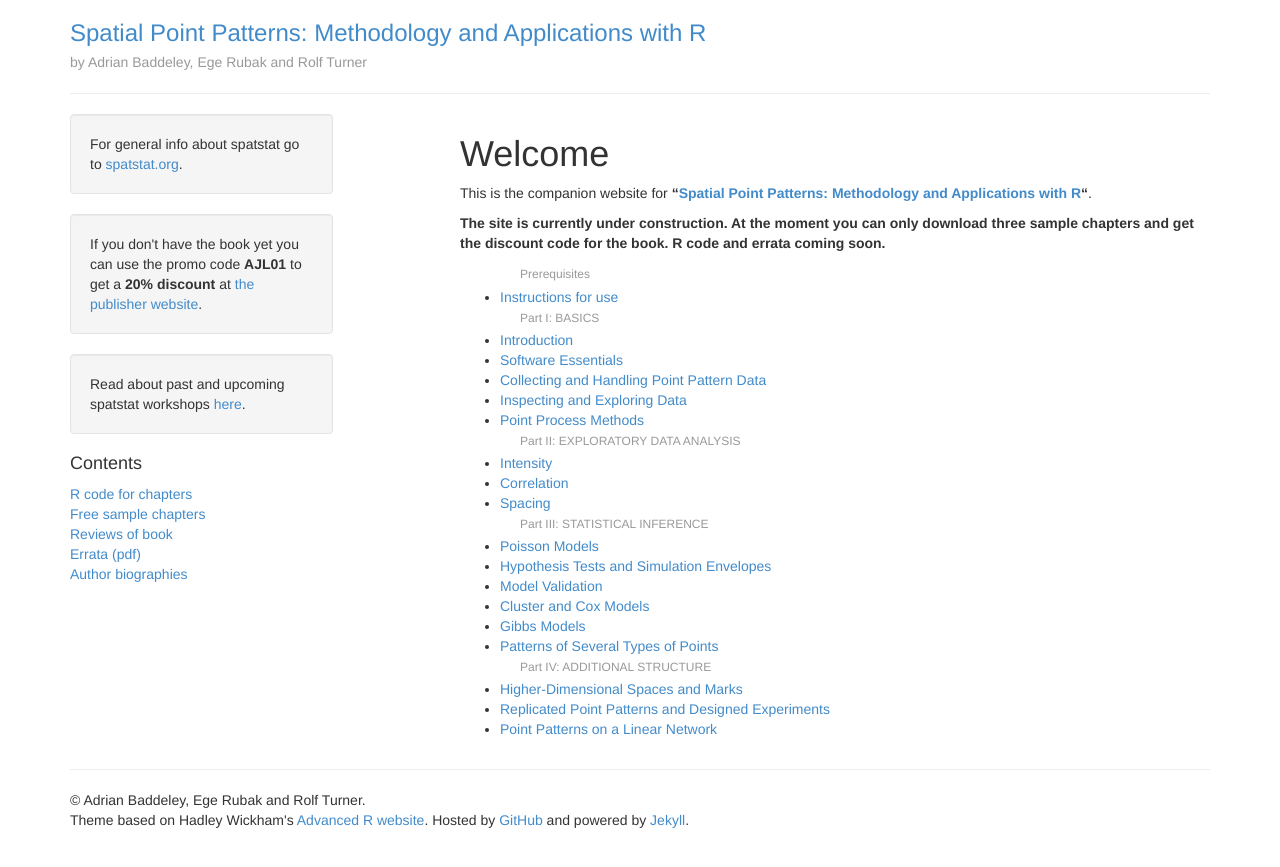
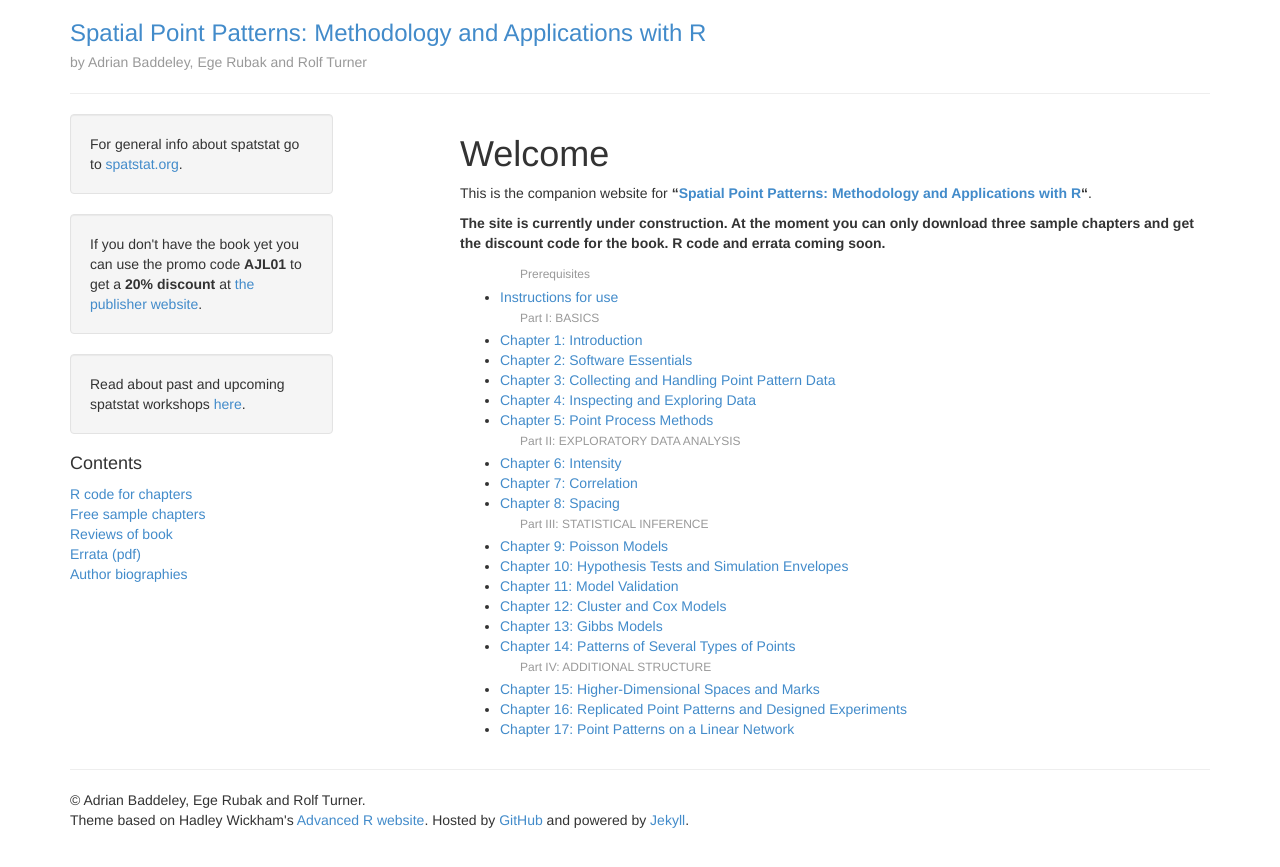
Before and after one commit to spatstat/book, a Jekyll site: the page built from index.md, in a window 1280 px wide. Shown: the top 867 px of the page. Built offline with Jekyll 4.4.1, drawn with Linux system fonts in a browser that asks for light colours; Markdown is read by kramdown in place of the engine named in the settings.

Commit message:
Tweaked nav bar.

```diff
--- a/_includes/nav.html
+++ b/_includes/nav.html
@@ -7,23 +7,23 @@
 <!--<li><a href="short.output.html">short.output.R</a></li>-->
 <!--<li><a href="startup.html">startup.R</a></li>-->
 <li class="dropdown-header">Part I: BASICS</li>
-<li><a href="chapter01.html">Introduction</a></li>
-<li><a href="chapteri02.html">Software Essentials</a></li>
-<li><a href="chapter03.html">Collecting and Handling Point Pattern Data</a></li>
-<li><a href="chapter04.html">Inspecting and Exploring Data</a></li>
-<li><a href="chapter05.html">Point Process Methods</a></li>
+<li><a href="chapter01.html">Chapter 1: Introduction</a></li>
+<li><a href="chapter02.html">Chapter 2: Software Essentials</a></li>
+<li><a href="chapter03.html">Chapter 3: Collecting and Handling Point Pattern Data</a></li>
+<li><a href="chapter04.html">Chapter 4: Inspecting and Exploring Data</a></li>
+<li><a href="chapter05.html">Chapter 5: Point Process Methods</a></li>
 <li class="dropdown-header">Part II: EXPLORATORY DATA ANALYSIS</li>
-<li><a href="chapter06.html">Intensity</a></li>
-<li><a href="chapter07.html">Correlation</a></li>
-<li><a href="chapter08.html">Spacing</a></li>
+<li><a href="chapter06.html">Chapter 6: Intensity</a></li>
+<li><a href="chapter07.html">Chapter 7: Correlation</a></li>
+<li><a href="chapter08.html">Chapter 8: Spacing</a></li>
 <li class="dropdown-header">Part III: STATISTICAL INFERENCE</li>
-<li><a href="chapter09.html">Poisson Models</a></li>
-<li><a href="chapter10.html">Hypothesis Tests and Simulation Envelopes</a></li>
-<li><a href="chapter11.html">Model Validation</a></li>
-<li><a href="chapter12.html">Cluster and Cox Models</a></li>
-<li><a href="chapter13.html">Gibbs Models</a></li>
-<li><a href="chapter14.html">Patterns of Several Types of Points</a></li>
+<li><a href="chapter09.html">Chapter 9: Poisson Models</a></li>
+<li><a href="chapter10.html">Chapter 10: Hypothesis Tests and Simulation Envelopes</a></li>
+<li><a href="chapter11.html">Chapter 11: Model Validation</a></li>
+<li><a href="chapter12.html">Chapter 12: Cluster and Cox Models</a></li>
+<li><a href="chapter13.html">Chapter 13: Gibbs Models</a></li>
+<li><a href="chapter14.html">Chapter 14: Patterns of Several Types of Points</a></li>
 <li class="dropdown-header">Part IV: ADDITIONAL STRUCTURE</li>
-<li><a href="chapter15.html">Higher-Dimensional Spaces and Marks</a></li>
-<li><a href="chapter16.html">Replicated Point Patterns and Designed Experiments</a></li>
-<li><a href="chapter17.html">Point Patterns on a Linear Network</a></li>
+<li><a href="chapter15.html">Chapter 15: Higher-Dimensional Spaces and Marks</a></li>
+<li><a href="chapter16.html">Chapter 16: Replicated Point Patterns and Designed Experiments</a></li>
+<li><a href="chapter17.html">Chapter 17: Point Patterns on a Linear Network</a></li>
```
